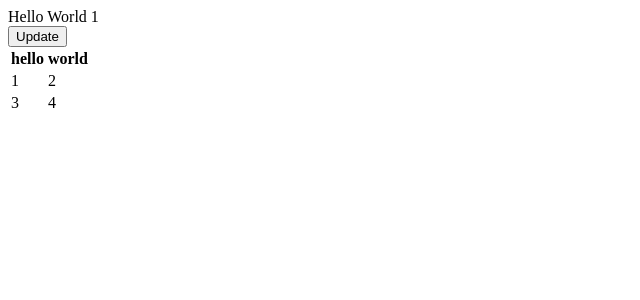
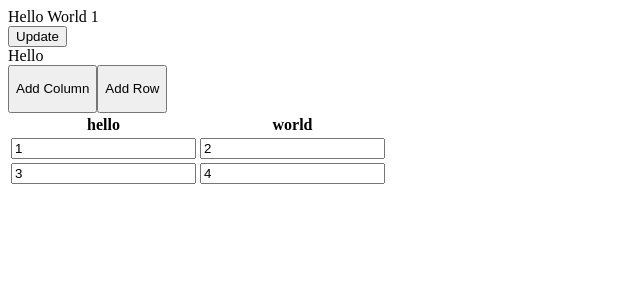
Before and after one commit to tobedeterminedhq/vscode-csv-editor, a React (Vite) app in the folder packages/webui/: page / in a window 1280 px wide. Shown: the top 300 px of the page, without its empty margins (0-640 px from the left). Built offline with nearby package versions, Linux system fonts and the light colour scheme.

Commit message:
Allowing table to be editable
Type: Feat

```diff
--- a/packages/webui/package.json
+++ b/packages/webui/package.json
@@ -4,6 +4,7 @@
   "scripts": {
     "start": "vite",
     "watch": "tsc && vite build --watch",
+    "dev": "vite build --watch",
     "build": "rm -rf dist && tsc && vite build",
     "build:copy": "pnpm run build && cp -r dist/* ../vscode-csv-editor/src/web/webuiOutput/",
     "preview": "vite preview"
--- a/packages/webui/src/App.tsx
+++ b/packages/webui/src/App.tsx
@@ -31,6 +31,7 @@ export const App: React.FC = () => {
         <div>Hello World 1</div>
         {csvFile}
         <button onClick={() => dispatchEvent({type: 'updateFromApp', data: '123'})}>Update</button>
+        <div>Hello</div>
         <TableComponent
             data={[["hello", "world"], ["1", "2"], ["3", "4"]]}
             changeData={(row, column, value) => console.log(row, column, value)}
--- a/packages/webui/src/Table.tsx
+++ b/packages/webui/src/Table.tsx
@@ -18,15 +18,56 @@ export interface Props {
 }
 
 
+// Give our default column cell renderer editing superpowers!
+const defaultColumn = {
+    cell: ({ getValue, row: { index }, column: { id }, table }) => {
+        const initialValue = getValue()
+        // We need to keep and update the state of the cell normally
+        const [value, setValue] = React.useState(initialValue)
+
+        // When the input is blurred, we'll call our table meta's updateData function
+        const onBlur = () => {
+            table.options.meta?.updateData(index, id, value)
+        }
+
+        // If the initialValue is changed external, sync it up with our state
+        React.useEffect(() => {
+            setValue(initialValue)
+        }, [initialValue])
+
+        return (
+            <input
+                value={value as string}
+                onChange={e => setValue(e.target.value)}
+                onBlur={onBlur}
+            />
+        )
+    },
+}
+
+
 export const TableComponent: React.FC<Props> = ({data: initialData, changeData}) => {
-    const headers = initialData[0]
+    const initialHeaders = initialData[0]
     const rows = initialData.slice(1)
 
-
+    const [headers, setHeaders] = React.useState(() => initialHeaders)
     const [data, setData] = React.useState(() => rows)
     // const rerender = React.useReducer(() => ({}), {})[1]
 
-    const columnHelper = createColumnHelper()
+    console.log("headers", headers)
+    console.log("data", data)
+
+    const addColumn = () => {
+        const newColumn = `Column ${headers.length}`
+        setHeaders(old => [...old, newColumn])
+        setData(old => old.map(row => [...row, '']))
+    }
+
+    const addRow = () => {
+        const newRow = headers.map(() => '')
+        setData(old => [...old, newRow])
+    }
+
 
     const columns: Column<unknown>[] = headers.map((column, index) => {
         return {
@@ -40,6 +81,9 @@ export const TableComponent: React.FC<Props> = ({data: initialData, changeData})
         data,
         columns,
         getCoreRowModel: getCoreRowModel(),
+        getFilteredRowModel: getFilteredRowModel(),
+        getPaginationRowModel: getPaginationRowModel(),
+        defaultColumn,
         debugTable: true,
         meta: {
             updateData: (rowIndex, columnId, value) => {
@@ -58,12 +102,12 @@ export const TableComponent: React.FC<Props> = ({data: initialData, changeData})
                 )
             },
         },
-
-
     })
 
     return (
         <div className="p-2">
+            <button onClick={addColumn}><p>Add Column</p></button>
+            <button onClick={addRow}><p>Add Row</p></button>
             <div className="h-2"/>
             <table>
                 <thead>
@@ -83,10 +127,10 @@ export const TableComponent: React.FC<Props> = ({data: initialData, changeData})
                             {row.getVisibleCells().map(cell => {
                                 return (
                                     <td key={cell.id}>
-
-
-
-                                        {cell.renderValue()}
+                                        {flexRender(
+                                            cell.column.columnDef.cell,
+                                            cell.getContext()
+                                        )}
                                     </td>
                                 )
                             })}
```
